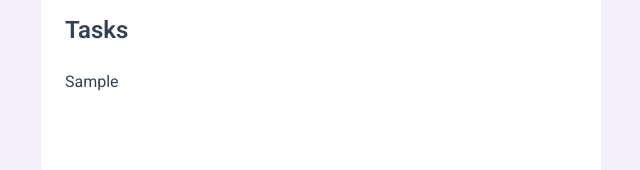
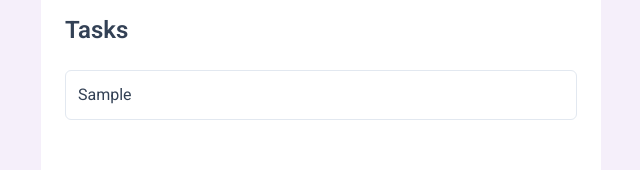
Before and after one commit to marukeu/tasks-planner, a Next.js app: page / in a window 1280 px wide. Both pictures are taken after typing "Sample" into the empty fields and a click on the button "Create task". Shown: the part 290-460 px from the top of the page, without its empty margins (319-959 px from the left). Built offline with nearby package versions, Linux system fonts and the light colour scheme.

Commit message:
feat: style task list cards

```diff
--- a/src/components/tasks/TaskList.tsx
+++ b/src/components/tasks/TaskList.tsx
@@ -7,7 +7,9 @@ type TaskListProps = {
 export function TaskList({ taskList }: TaskListProps) {
   return (
     <section className="mb-10 p-4 md:p-6 w-full md:max-w-140 min-h-60 rounded-md bg-white">
-      <h2 className="mb-6 font-semibold text-2xl">Tasks</h2>
+      <h2 id="tasks-list" className="mb-6 font-semibold text-2xl">
+        Tasks
+      </h2>
       {taskList.length === 0 ? (
         <div className="text-center text-text-muted">
           <PencilSparkles
@@ -19,9 +21,11 @@ export function TaskList({ taskList }: TaskListProps) {
           <p className="text-sm mt-2">Add a task above to get started.</p>
         </div>
       ) : (
-        <ul>
+        <ul aria-labelledby="tasks-list" className="space-y-2">
           {taskList.map((task, i) => (
-            <li key={i}>{task}</li>
+            <li key={i} className="rounded-md border border-border p-3">
+              {task}
+            </li>
           ))}
         </ul>
       )}
```
